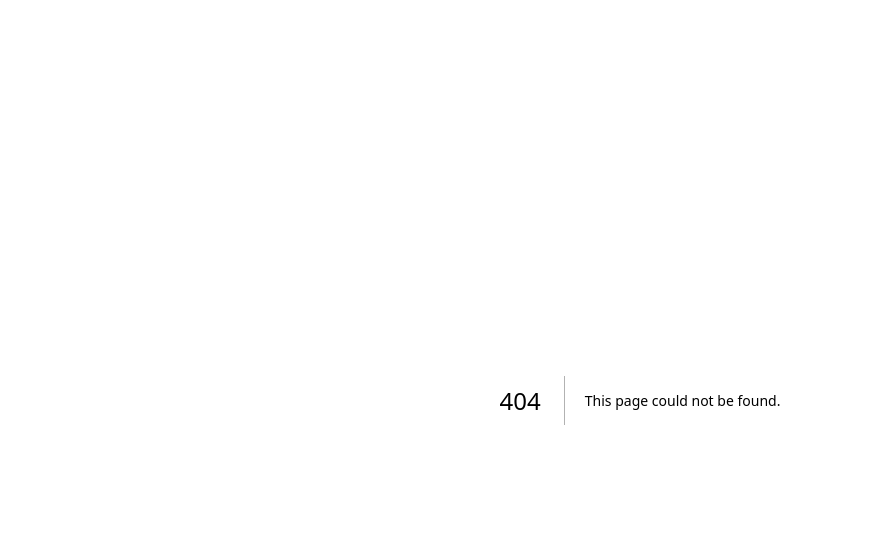
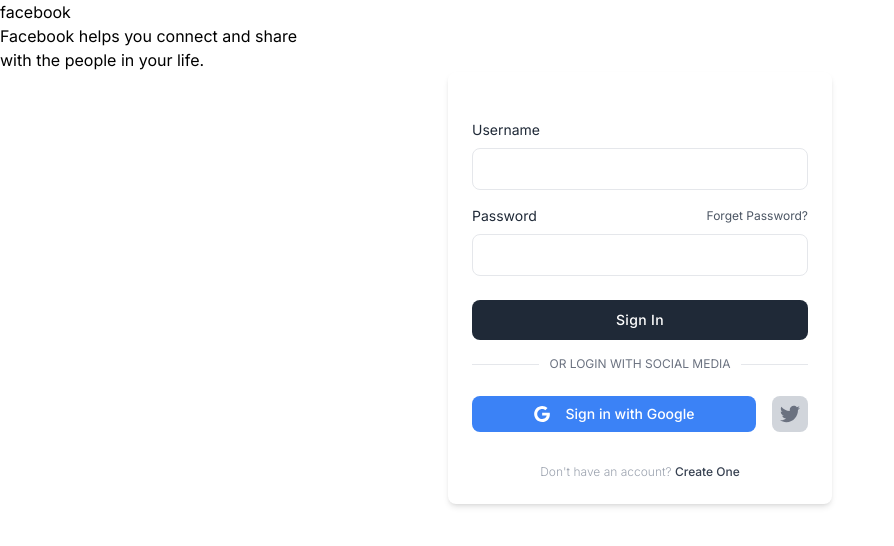
Before and after one commit to DeveloperDolon/facebook-frontend, a Next.js app: page /login in a window 1280 px wide. Before the commit this address had no page. Shown: the top 546 px of the page, without its empty margins (0-894 px from the left). Built offline with nearby package versions, Linux system fonts and the light colour scheme.

Commit message:
login page added commit

```diff
--- a/src/app/globals.css
+++ b/src/app/globals.css
@@ -1,27 +1,3 @@
 @tailwind base;
 @tailwind components;
 @tailwind utilities;
-
-:root {
-  --foreground-rgb: 0, 0, 0;
-  --background-start-rgb: 214, 219, 220;
-  --background-end-rgb: 255, 255, 255;
-}
-
-@media (prefers-color-scheme: dark) {
-  :root {
-    --foreground-rgb: 255, 255, 255;
-    --background-start-rgb: 0, 0, 0;
-    --background-end-rgb: 0, 0, 0;
-  }
-}
-
-body {
-  color: rgb(var(--foreground-rgb));
-  background: linear-gradient(
-      to bottom,
-      transparent,
-      rgb(var(--background-end-rgb))
-    )
-    rgb(var(--background-start-rgb));
-}
--- a/src/app/layout.tsx
+++ b/src/app/layout.tsx
@@ -15,7 +15,7 @@ export default function RootLayout({
   children: React.ReactNode
 }) {
   return (
-    <html lang="en">
+    <html data-theme="light" lang="en">
       <body className={inter.className}>{children}</body>
     </html>
   )
--- /dev/null
+++ b/src/app/login/page.tsx
@@ -0,0 +1,111 @@
+import Image from "next/image";
+
+const page = () => {
+  return (
+    <div>
+      <div>
+        <h1>facebook</h1>
+        <p>
+          Facebook helps you connect and share <br />
+          with the people in your life.
+        </p>
+      </div>
+
+      <div>
+        <div className="w-full max-w-sm p-6 m-auto mx-auto bg-white rounded-lg shadow-md dark:bg-gray-800">
+
+          <form className="mt-6">
+            <div>
+              <label
+                htmlFor="username"
+                className="block text-sm text-gray-800 dark:text-gray-200"
+              >
+                Username
+              </label>
+              <input
+                type="text"
+                className="block w-full px-4 py-2 mt-2 text-gray-700 bg-white border rounded-lg dark:bg-gray-800 dark:text-gray-300 dark:border-gray-600 focus:border-blue-400 dark:focus:border-blue-300 focus:ring-blue-300 focus:outline-none focus:ring focus:ring-opacity-40"
+              />
+            </div>
+
+            <div className="mt-4">
+              <div className="flex items-center justify-between">
+                <label
+                  htmlFor="password"
+                  className="block text-sm text-gray-800 dark:text-gray-200"
+                >
+                  Password
+                </label>
+                <a
+                  href="#"
+                  className="text-xs text-gray-600 dark:text-gray-400 hover:underline"
+                >
+                  Forget Password?
+                </a>
+              </div>
+
+              <input
+                type="password"
+                className="block w-full px-4 py-2 mt-2 text-gray-700 bg-white border rounded-lg dark:bg-gray-800 dark:text-gray-300 dark:border-gray-600 focus:border-blue-400 dark:focus:border-blue-300 focus:ring-blue-300 focus:outline-none focus:ring focus:ring-opacity-40"
+              />
+            </div>
+
+            <div className="mt-6">
+              <button className="w-full px-6 py-2.5 text-sm font-medium tracking-wide text-white capitalize transition-colors duration-300 transform bg-gray-800 rounded-lg hover:bg-gray-700 focus:outline-none focus:ring focus:ring-gray-300 focus:ring-opacity-50">
+                Sign In
+              </button>
+            </div>
+          </form>
+
+          <div className="flex items-center justify-between mt-4">
+            <span className="w-1/5 border-b dark:border-gray-600 lg:w-1/5"></span>
+
+            <a
+              href="#"
+              className="text-xs text-center text-gray-500 uppercase dark:text-gray-400 hover:underline"
+            >
+              or login with Social Media
+            </a>
+
+            <span className="w-1/5 border-b dark:border-gray-400 lg:w-1/5"></span>
+          </div>
+
+          <div className="flex items-center mt-6 -mx-2">
+            <button
+              type="button"
+              className="flex items-center justify-center w-full px-6 py-2 mx-2 text-sm font-medium text-white transition-colors duration-300 transform bg-blue-500 rounded-lg hover:bg-blue-400 focus:bg-blue-400 focus:outline-none"
+            >
+              <svg className="w-4 h-4 mx-2 fill-current" viewBox="0 0 24 24">
+                <path d="M12.24 10.285V14.4h6.806c-.275 1.765-2.056 5.174-6.806 5.174-4.095 0-7.439-3.389-7.439-7.574s3.345-7.574 7.439-7.574c2.33 0 3.891.989 4.785 1.849l3.254-3.138C18.189 1.186 15.479 0 12.24 0c-6.635 0-12 5.365-12 12s5.365 12 12 12c6.926 0 11.52-4.869 11.52-11.726 0-.788-.085-1.39-.189-1.989H12.24z"></path>
+              </svg>
+
+              <span className="hidden mx-2 sm:inline">Sign in with Google</span>
+            </button>
+
+            <a
+              href="#"
+              className="p-2 mx-2 text-sm font-medium text-gray-500 transition-colors duration-300 transform bg-gray-300 rounded-lg hover:bg-gray-200"
+            >
+              <svg className="w-5 h-5 fill-current" viewBox="0 0 24 24">
+                <path d="M23.954 4.569c-.885.389-1.83.654-2.825.775 1.014-.611 1.794-1.574 2.163-2.723-.951.555-2.005.959-3.127 1.184-.896-.959-2.173-1.559-3.591-1.559-2.717 0-4.92 2.203-4.92 4.917 0 .39.045.765.127 1.124C7.691 8.094 4.066 6.13 1.64 3.161c-.427.722-.666 1.561-.666 2.475 0 1.71.87 3.213 2.188 4.096-.807-.026-1.566-.248-2.228-.616v.061c0 2.385 1.693 4.374 3.946 4.827-.413.111-.849.171-1.296.171-.314 0-.615-.03-.916-.086.631 1.953 2.445 3.377 4.604 3.417-1.68 1.319-3.809 2.105-6.102 2.105-.39 0-.779-.023-1.17-.067 2.189 1.394 4.768 2.209 7.557 2.209 9.054 0 13.999-7.496 13.999-13.986 0-.209 0-.42-.015-.63.961-.689 1.8-1.56 2.46-2.548l-.047-.02z"></path>
+              </svg>
+            </a>
+          </div>
+
+          <p className="mt-8 text-xs font-light text-center text-gray-400">
+            {" "}
+            Don&apos;t have an account?{" "}
+            <a
+              href="#"
+              className="font-medium text-gray-700 dark:text-gray-200 hover:underline"
+            >
+              Create One
+            </a>
+          </p>
+        </div>
+      </div>
+    </div>
+  );
+};
+
+export default page;
--- a/src/app/page.tsx
+++ b/src/app/page.tsx
@@ -1,6 +1,7 @@
 // import Image from 'next/image'
+"use client"
 
-const Home: React.FC = () => {
+const Home = () => {
 
   const handleClick = () => {
     alert("Hello world")
```
